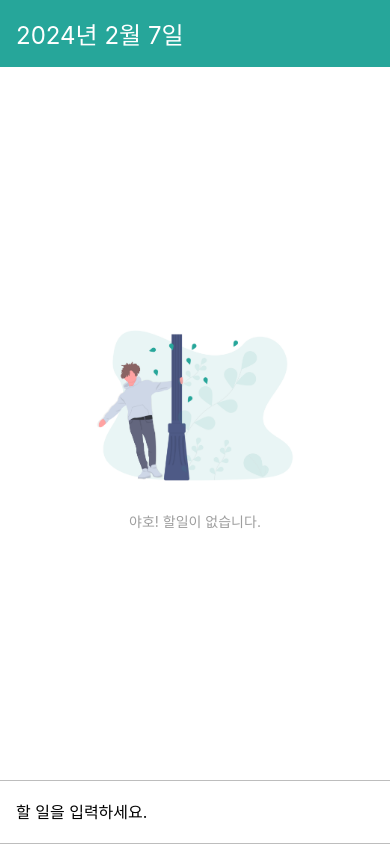
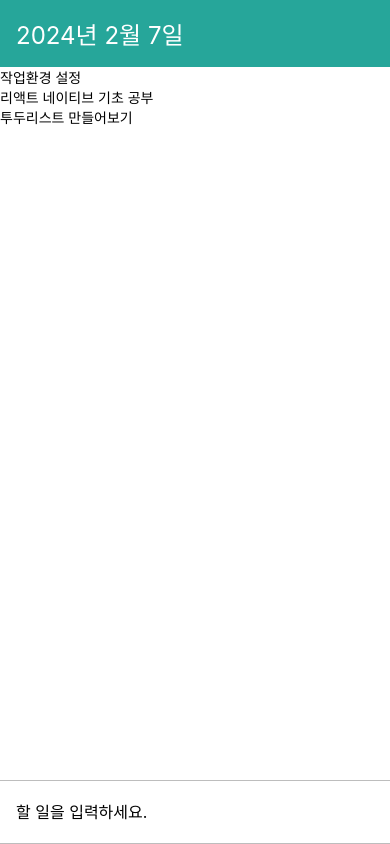
Before and after one commit to wannabefrontdeveloper/TodoApp, a React Native app: screen / in a window 390 px wide. Built offline with nearby package versions, Linux system fonts and the light colour scheme.

Commit message:
코드추가 todos 배열의 length가 0일때는 Empty 컴포넌트를, 그렇지 않을때는 TodoList 컴포넌트를 보여주도록 하였습니다.

```diff
--- a/App.js
+++ b/App.js
@@ -4,6 +4,7 @@ import DateHead from './components/DateHead';
 import {SafeAreaProvider, SafeAreaView} from 'react-native-safe-area-context';
 import AddTodo from './components/AddTodo';
 import Empty from './components/Empty';
+import TodoList from './components/TodoList';
 
 function App() {
   const today = new Date();
@@ -21,7 +22,7 @@ function App() {
           behavior={Platform.OS === 'ios' ? 'padding' : undefined}
           style={styles.avoid}>
           <DateHead date={today} />
-          <Empty />
+          {todos.length === 0 ? <Empty /> : <TodoList todos={todos} />}
           <AddTodo />
         </KeyboardAvoidingView>
       </SafeAreaView>
```
